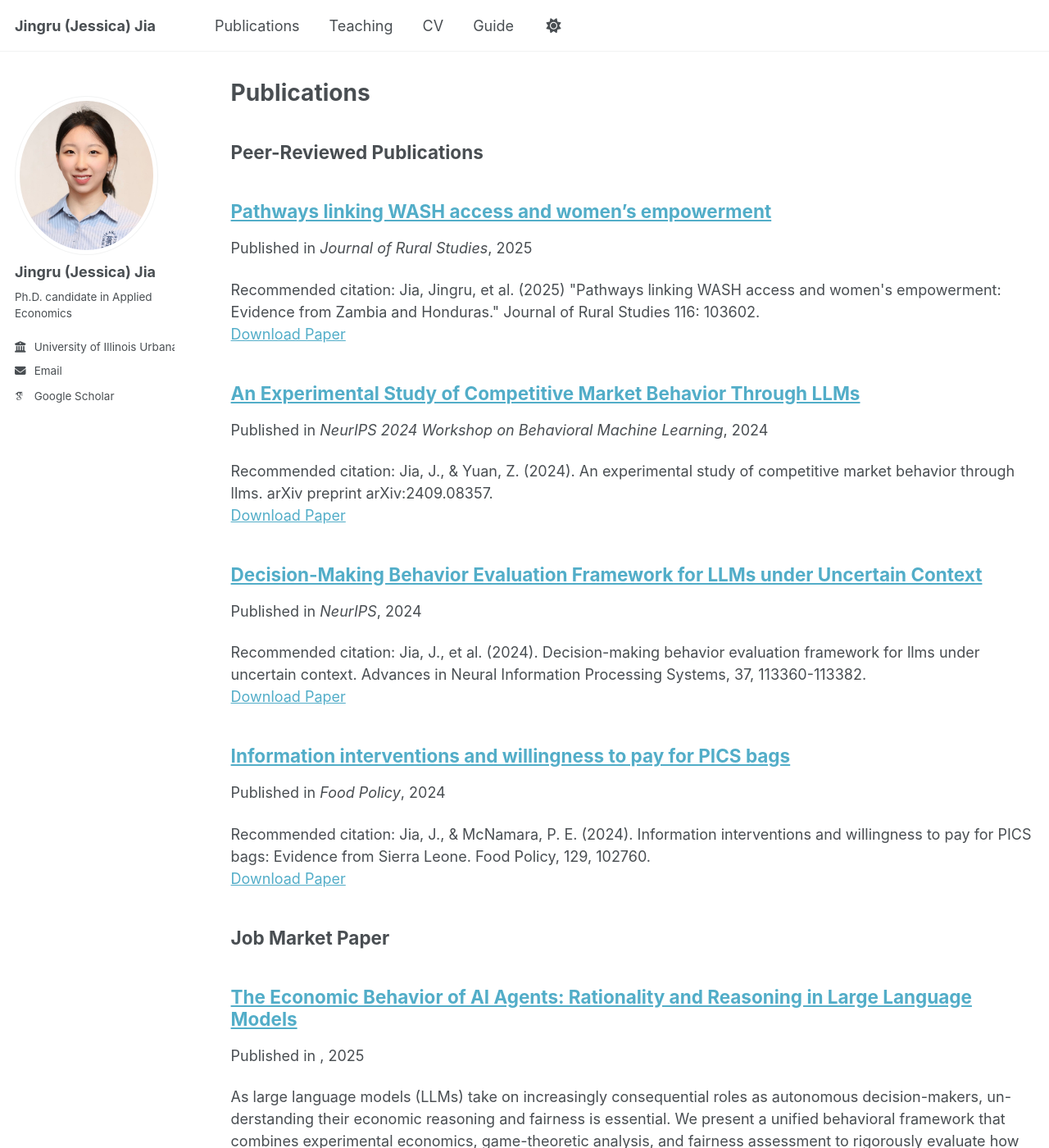
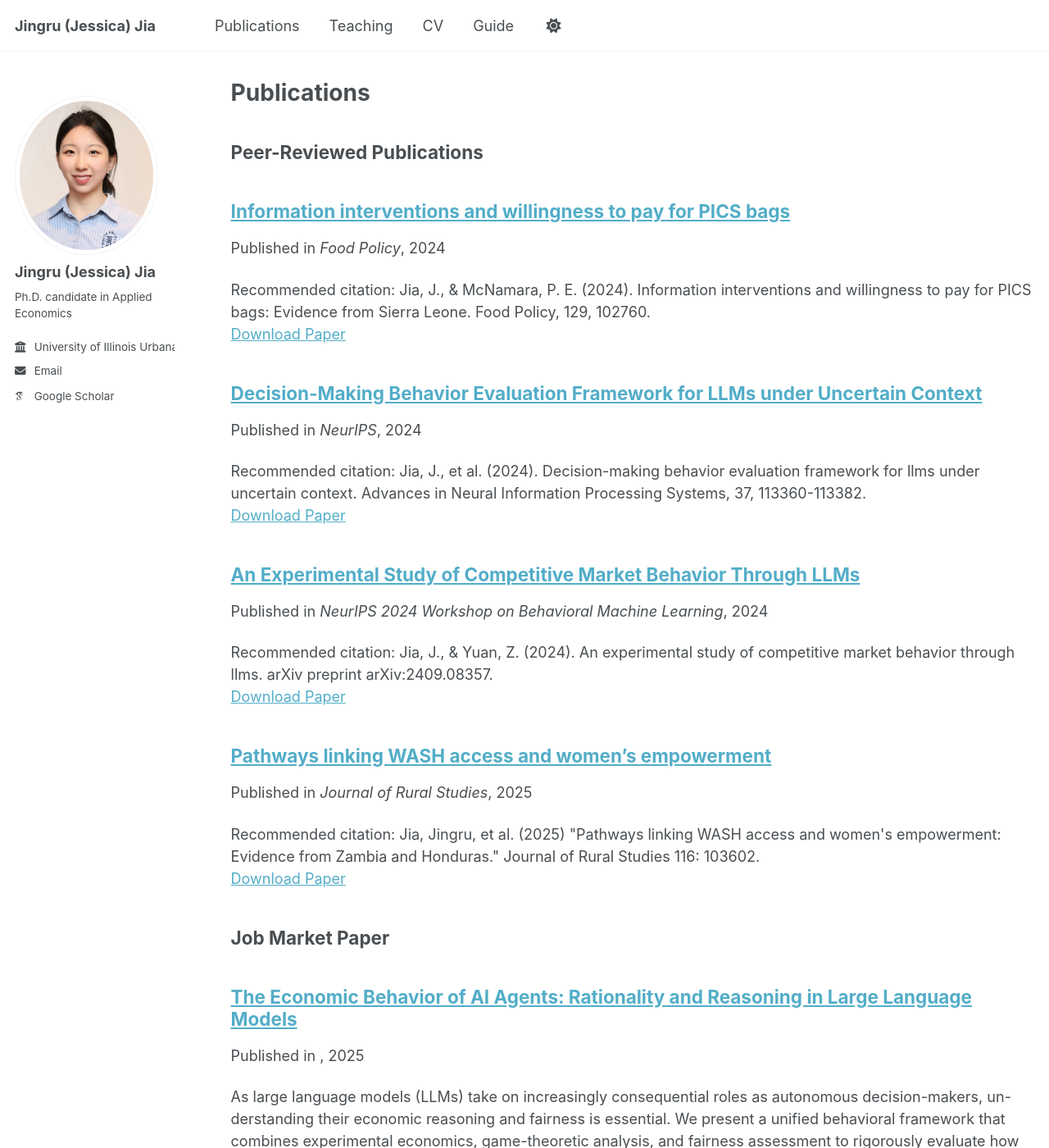
Before and after one commit to jingru688/jingru688.github.io, a Jekyll site: the page built from _pages/publications.md, in a window 1280 px wide and 1400 px high. Shown: the whole window at 82% size. Built offline with Jekyll 4.4.1, drawn with Linux system fonts in a browser that asks for light colours; some web fonts are replaced; a script that is not in the unit is left out.

Commit message:
Update publications.md

```diff
--- a/_pages/publications.md
+++ b/_pages/publications.md
@@ -7,12 +7,51 @@ author_profile: true
 
 {% include base_path %}
 
-{%- assign groups = site.publications | group_by: "category" -%}
-{%- for g in groups -%}
-  {%- assign key = g.name -%}
-  {%- assign label = site.publication_category[key].title | default: key -%}
-  <h2 id="{{ key | slugify }}">{{ label }}</h2>
-  {%- for post in g.items reversed -%}
-    {% include archive-single.html %}
+{%- assign manual_cat_order = site.publication_category_order -%}
+
+{%- if manual_cat_order and manual_cat_order.size > 0 -%}
+  {%- comment -%} Render categories in the order specified in _config.yml {%- endcomment -%}
+  {%- for key in manual_cat_order -%}
+    {%- assign label = site.publication_category[key].title | default: key -%}
+    {%- assign items = site.publications | where: "category", key -%}
+    {%- if items and items.size > 0 -%}
+      <h2 id="{{ key | slugify }}">{{ label }}</h2>
+
+      {%- comment -%} 1) Items with 'order' → ascending {%- endcomment -%}
+      {%- assign ordered = items | where_exp: "p", "p.order" | sort: "order" -%}
+      {%- for post in ordered -%}
+        {% include archive-single.html %}
+      {%- endfor -%}
+
+      {%- comment -%} 2) Items without 'order' → by date (oldest → newest) {%- endcomment -%}
+      {%- assign unordered = items | where_exp: "p", "p.order == nil" | sort: "date" -%}
+      {%- for post in unordered -%}
+        {% include archive-single.html %}
+      {%- endfor -%}
+    {%- endif -%}
   {%- endfor -%}
-{%- endfor -%}
+
+  {%- comment -%} Render any categories not listed in manual_cat_order (optional) {%- endcomment -%}
+  {%- assign other_groups = site.publications | group_by: "category" -%}
+  {%- for g in other_groups -%}
+    {%- unless manual_cat_order contains g.name -%}
+      {%- assign label = site.publication_category[g.name].title | default: g.name -%}
+      <h2 id="{{ g.name | slugify }}">{{ label }}</h2>
+      {%- assign ordered = g.items | where_exp: "p", "p.order" | sort: "order" -%}
+      {%- for post in ordered -%}{% include archive-single.html %}{% endfor -%}
+      {%- assign unordered = g.items | where_exp: "p", "p.order == nil" | sort: "date" -%}
+      {%- for post in unordered -%}{% include archive-single.html %}{% endfor -%}
+    {%- endunless -%}
+  {%- endfor -%}
+
+{%- else -%}
+  {%- comment -%} No manual category order: group alphabetically by category {%- endcomment -%}
+  {%- assign groups = site.publications | group_by: "category" -%}
+  {%- for g in groups -%}
+    <h2 id="{{ g.name | slugify }}">{{ site.publication_category[g.name].title | default: g.name }}</h2>
+    {%- assign ordered = g.items | where_exp: "p", "p.order" | sort: "order" -%}
+    {%- for post in ordered -%}{% include archive-single.html %}{% endfor -%}
+    {%- assign unordered = g.items | where_exp: "p", "p.order == nil" | sort: "date" -%}
+    {%- for post in unordered -%}{% include archive-single.html %}{% endfor -%}
+  {%- endfor -%}
+{%- endif -%}
```
